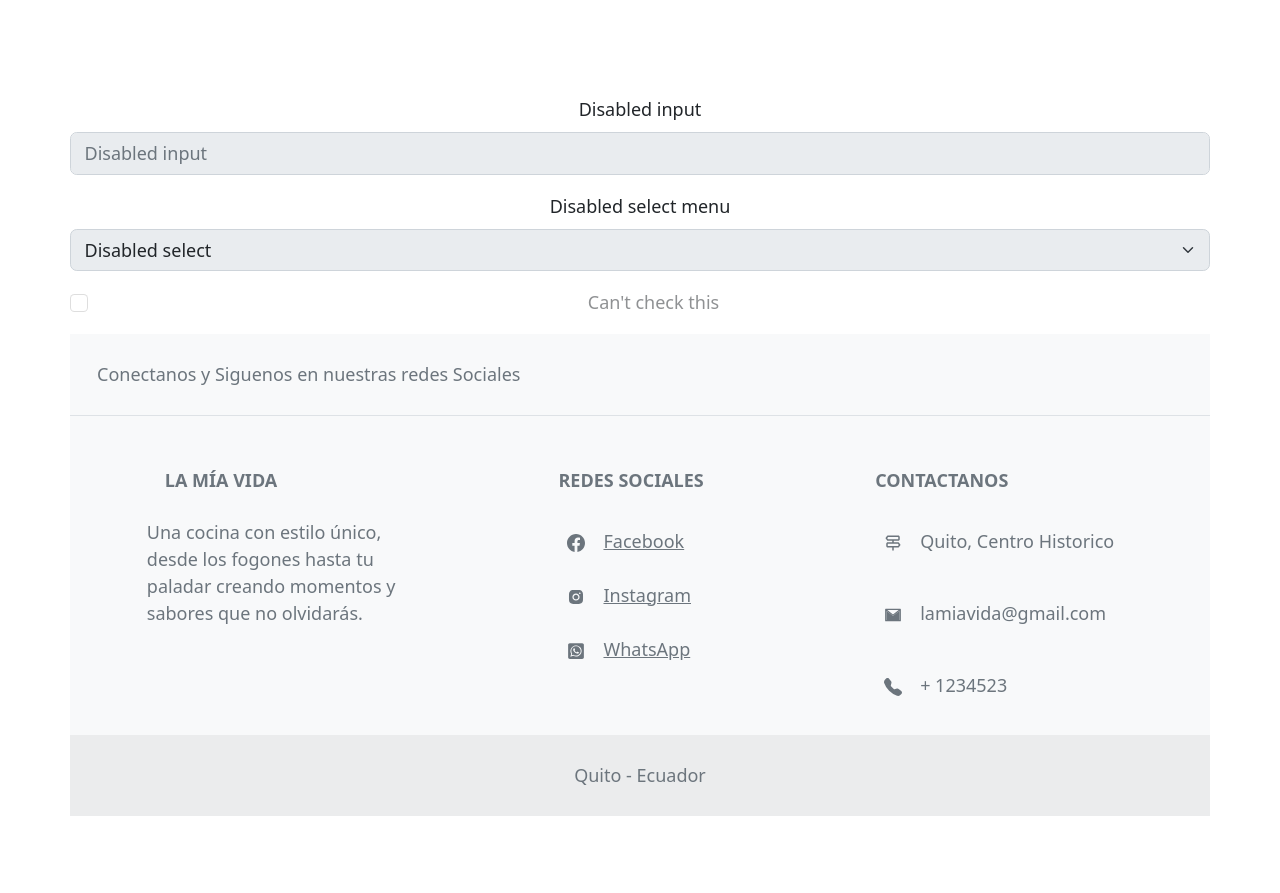
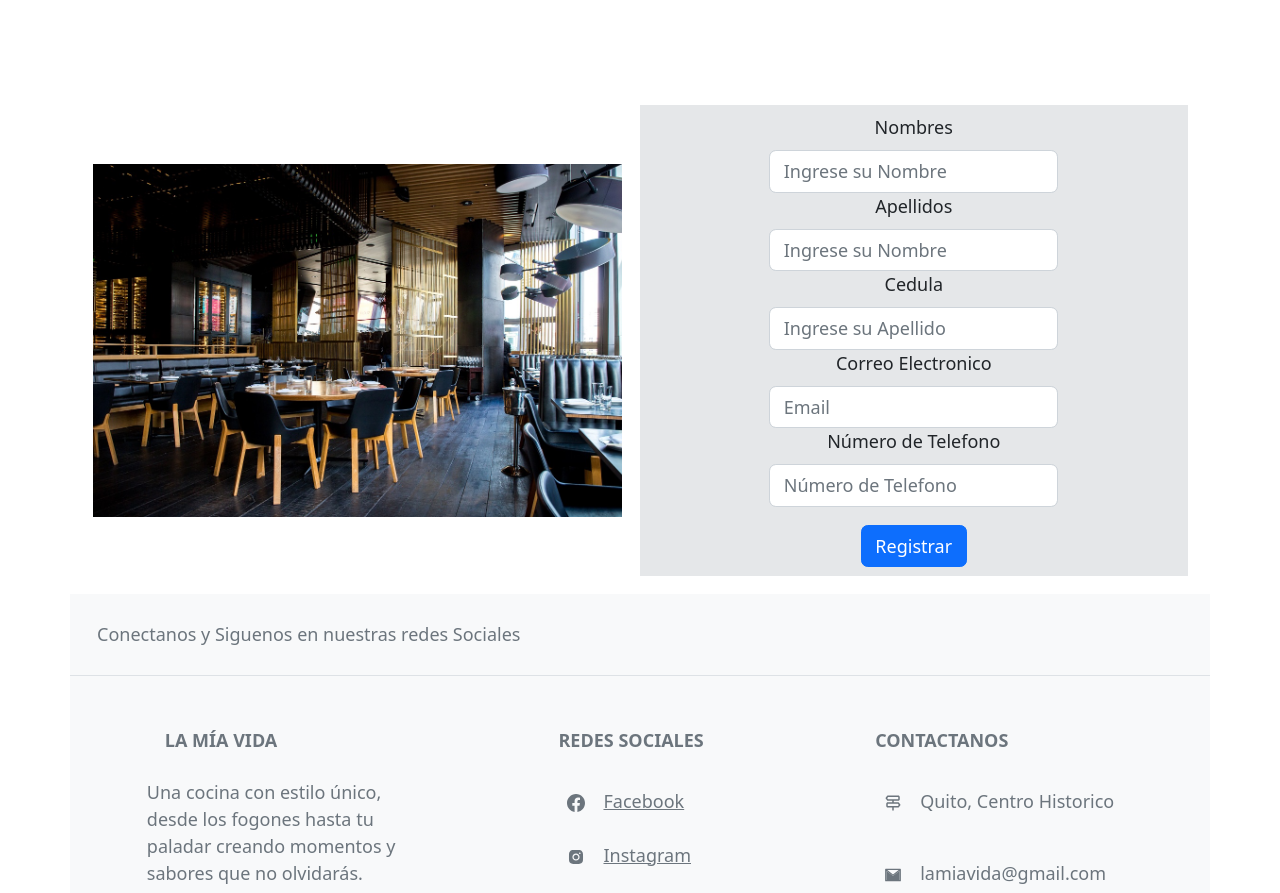
Before and after one commit to Samito9920/proyectoReact, a React (Vite) app: page /body in a window 1280 px wide. Shown: the part 1165-2058 px from the top of the page. Before the commit the page ends 2017 px from the top, so only its background shows below. Built offline with nearby package versions, Linux system fonts and the light colour scheme.

Commit message:
formulario

```diff
--- a/src/App.jsx
+++ b/src/App.jsx
@@ -13,7 +13,6 @@ function App() {
   return (
    <>
       <Body/>
-
    </>
 )
 }
--- a/src/components/Body.jsx
+++ b/src/components/Body.jsx
@@ -8,11 +8,12 @@ import Card from "react-bootstrap/Card"
 import Header from "./Header";
 import Form from "./Form"
 import Footer from "./Footer";
+import restaurantedentro from '../assets/restaurantedentro.jpeg';
 
 export default function Body() {
     return (
         <>
-        <Header/>
+            <Header />
             <Container>
                 <div className="d-flex justify-content-center mb-2">
                     <div className="p-2">
@@ -49,9 +50,24 @@ export default function Body() {
                 <div id="division">
 
                 </div>
+                <div className="d-flex justify-content-center mb-2">
+                    <div className="p-2" id="img">
+                        <img id="img-restaurant" src={restaurantedentro} />
+                    </div>
+                    <div className="p-2 m-2" id="parrafo">
+                    <Form />
+
+                    </div>
+                </div>
+
+
+
+
+
+
             </Container>
-            <Form/>
-            <Footer/>
+
+            <Footer />
         </>
     )
 }
--- a/src/components/Form.jsx
+++ b/src/components/Form.jsx
@@ -1,23 +1,31 @@
 import React from "react";
 import Form from 'react-bootstrap/Form';
+import { Button } from "react-bootstrap";
+import restaurantedentro from '../assets/restaurantedentro.jpeg';
 
 
-export default function form(){
-   return(
+export default function form() {
+  return (
     <>
+
+      <Form>
         <Form.Group className="mb-3">
-        <Form.Label>Disabled input</Form.Label>
-        <Form.Control placeholder="Disabled input" disabled />
-      </Form.Group>
-      <Form.Group className="mb-3">
-        <Form.Label>Disabled select menu</Form.Label>
-        <Form.Select disabled>
-          <option>Disabled select</option>
-        </Form.Select>
-      </Form.Group>
-      <Form.Group className="mb-3">
-        <Form.Check type="checkbox" label="Can't check this" disabled />
-      </Form.Group>
-      </>
-   )
+          <Form.Label>Nombres</Form.Label>
+          <Form.Control type="text" placeholder="Ingrese su Nombre" name='Nombre' />
+          <Form.Label>Apellidos</Form.Label>
+          <Form.Control type="text" placeholder="Ingrese su Nombre" name='Apellido' />
+          <Form.Label>Cedula</Form.Label>
+          <Form.Control type="text" placeholder="Ingrese su Apellido" name='Cedula' />
+          <Form.Label>Correo Electronico</Form.Label>
+          <Form.Control type="email" placeholder="Email" name='Email' />
+          <Form.Label>Número de Telefono</Form.Label>
+          <Form.Control type="text" placeholder="Número de Telefono" name='telefono' />
+        </Form.Group>
+
+        <Button variant="primary" type="submit">
+          Registrar
+        </Button>
+      </Form>
+    </>
+  )
 }
--- a/src/style/Body.css
+++ b/src/style/Body.css
@@ -19,3 +19,6 @@
   display: grid;
   place-content: center;
 }
+#img-restaurant{
+  width: 100%;
+}
```
Also changed, not shown: src/firebase.js (added, +21 -0 lines), src/assets/restaurantedentro.jpeg (added).
